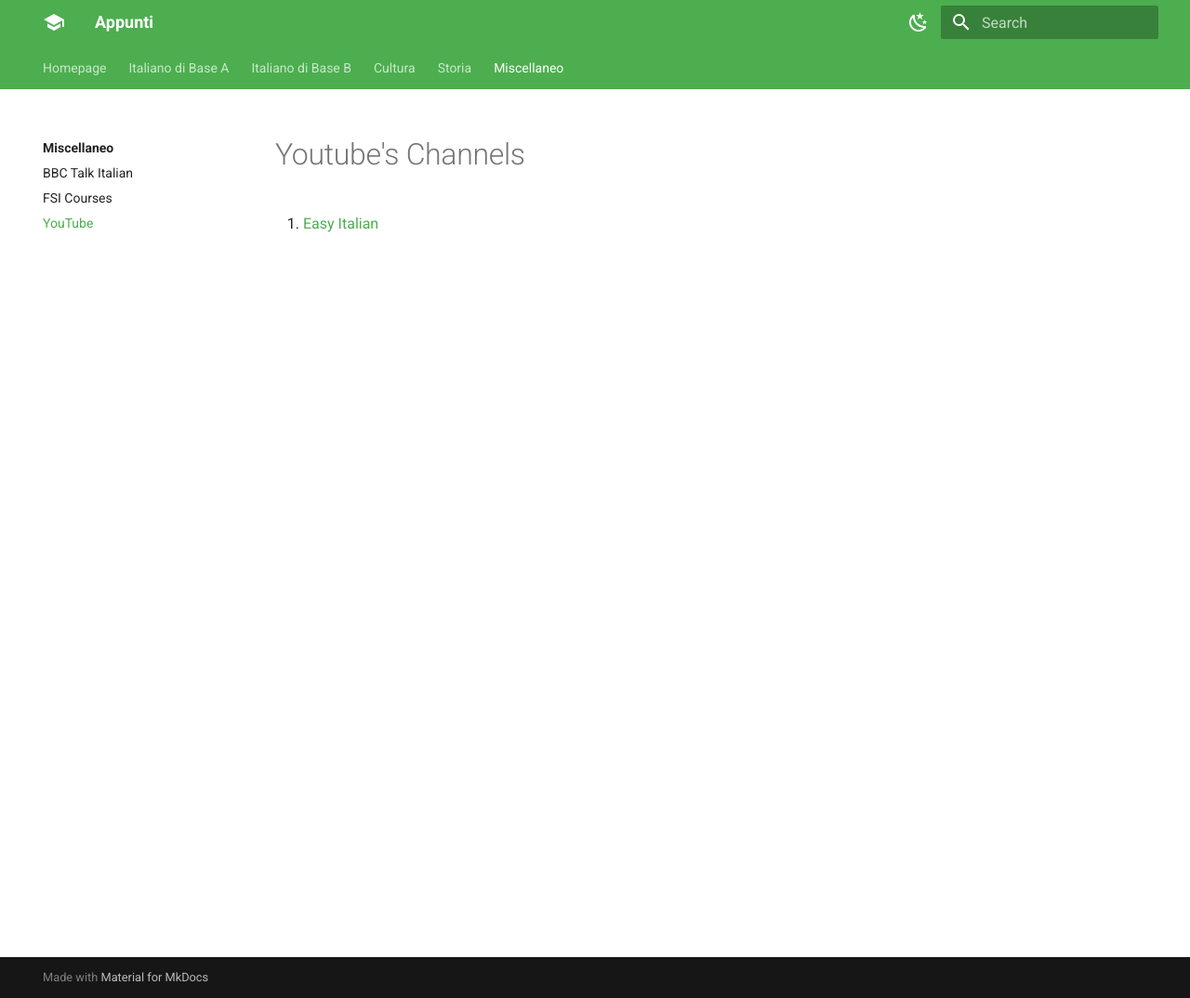
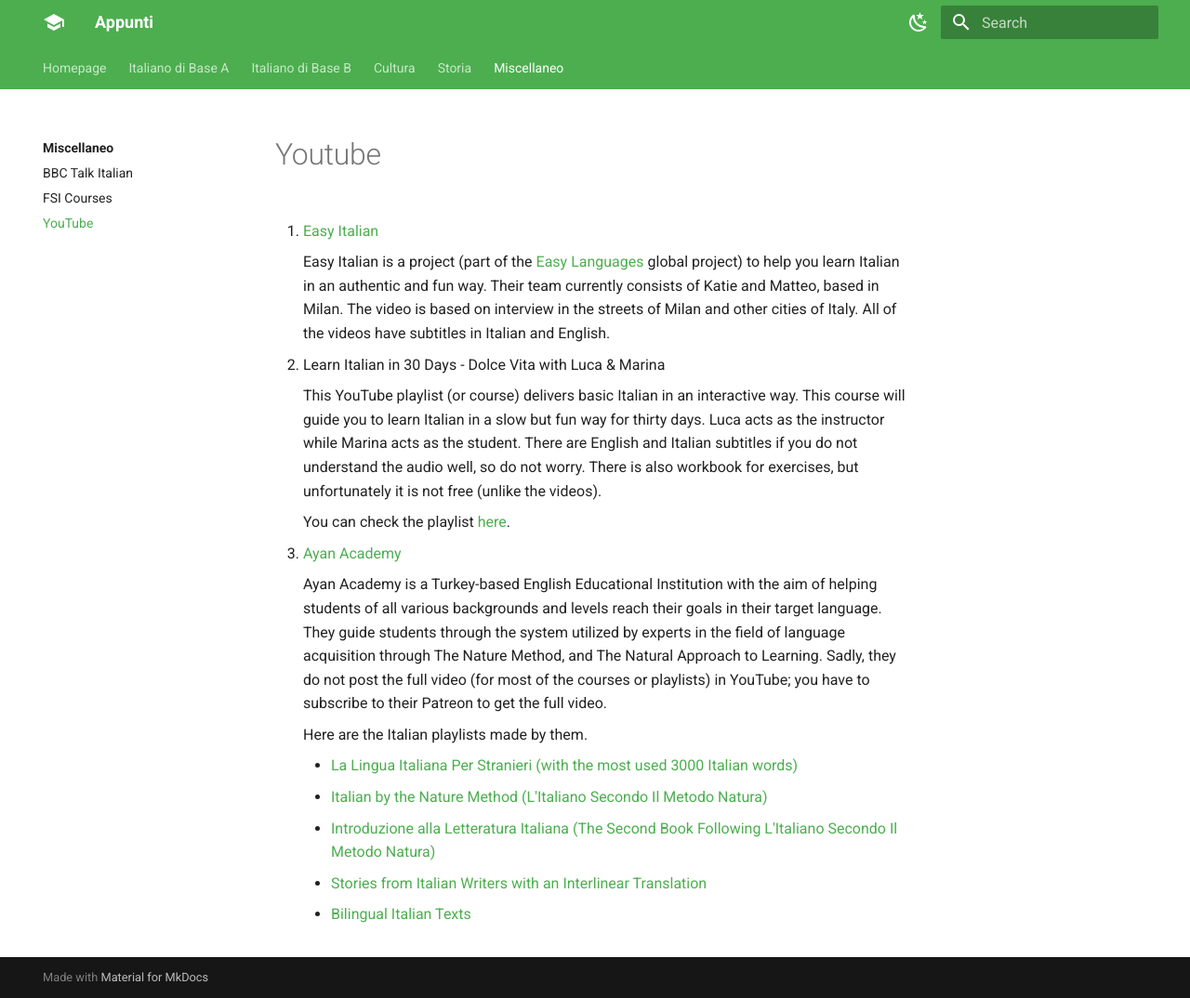
Before and after one commit to determinedguy/appunti, an MkDocs documentation site: the page built from docs/miscellaneo/youtube.md, in a window 1280 px wide and 1074 px high. Shown: the whole window at 93% size. Built offline with MkDocs 1.6.1 and Material for MkDocs 9.7.7, drawn with Linux system fonts in a browser that asks for light colours.

Commit message:
refactor: youtube for youtube

```diff
--- a/docs/miscellaneo/youtube.md
+++ b/docs/miscellaneo/youtube.md
@@ -1,3 +1,23 @@
-# Youtube's Channels
+# Youtube
 
 1. [Easy Italian](https://www.youtube.com/@EasyItalian)
+
+    Easy Italian is a project (part of the [Easy Languages](https://www.youtube.com/@easylanguages) global project) to help you learn Italian in an authentic and fun way. Their team currently consists of Katie and Matteo, based in Milan. The video is based on interview in the streets of Milan and other cities of Italy. All of the videos have subtitles in Italian and English.
+
+2. Learn Italian in 30 Days - Dolce Vita with Luca & Marina
+
+    This YouTube playlist (or course) delivers basic Italian in an interactive way. This course will guide you to learn Italian in a slow but fun way for thirty days. Luca acts as the instructor while Marina acts as the student. There are English and Italian subtitles if you do not understand the audio well, so do not worry. There is also workbook for exercises, but unfortunately it is not free (unlike the videos).
+
+    You can check the playlist [here](https://www.youtube.com/playlist?list=PLHI2TAm-NyNPpFJriRvVbxVoJ4jksDUUH).
+
+3. [Ayan Academy](https://www.youtube.com/@AyanAcademy)
+
+    Ayan Academy is a Turkey-based English Educational Institution with the aim of helping students of all various backgrounds and levels reach their goals in their target language. They guide students through the system utilized by experts in the field of language acquisition through The Nature Method, and The Natural Approach to Learning. Sadly, they do not post the full video (for most of the courses or playlists) in YouTube; you have to subscribe to their Patreon to get the full video.
+
+    Here are the Italian playlists made by them.
+
+    - [La Lingua Italiana Per Stranieri (with the most used 3000 Italian words)](https://www.youtube.com/playlist?list=PLf8XN5kNFkhdCVbXp3t8ddi7Na92VpP_2)
+    - [Italian by the Nature Method (L'Italiano Secondo Il Metodo Natura)](https://www.youtube.com/playlist?list=PLf8XN5kNFkhfQonvCySTrKEUV742WzshJ)
+    - [Introduzione alla Letteratura Italiana (The Second Book Following L'Italiano Secondo Il Metodo Natura)](https://www.youtube.com/playlist?list=PLf8XN5kNFkhcQbmwpUMhZ5zceCmGQskTB)
+    - [Stories from Italian Writers with an Interlinear Translation](https://www.youtube.com/playlist?list=PLf8XN5kNFkhc9uf8CYdtfl8j9tdBqYKuT)
+    - [Bilingual Italian Texts](https://www.youtube.com/playlist?list=PLf8XN5kNFkhcB3G-vN25g_SIze2LoAwdH)
```
Also changed, not shown: docs/miscellaneo/index.md (+0 -6 lines).
